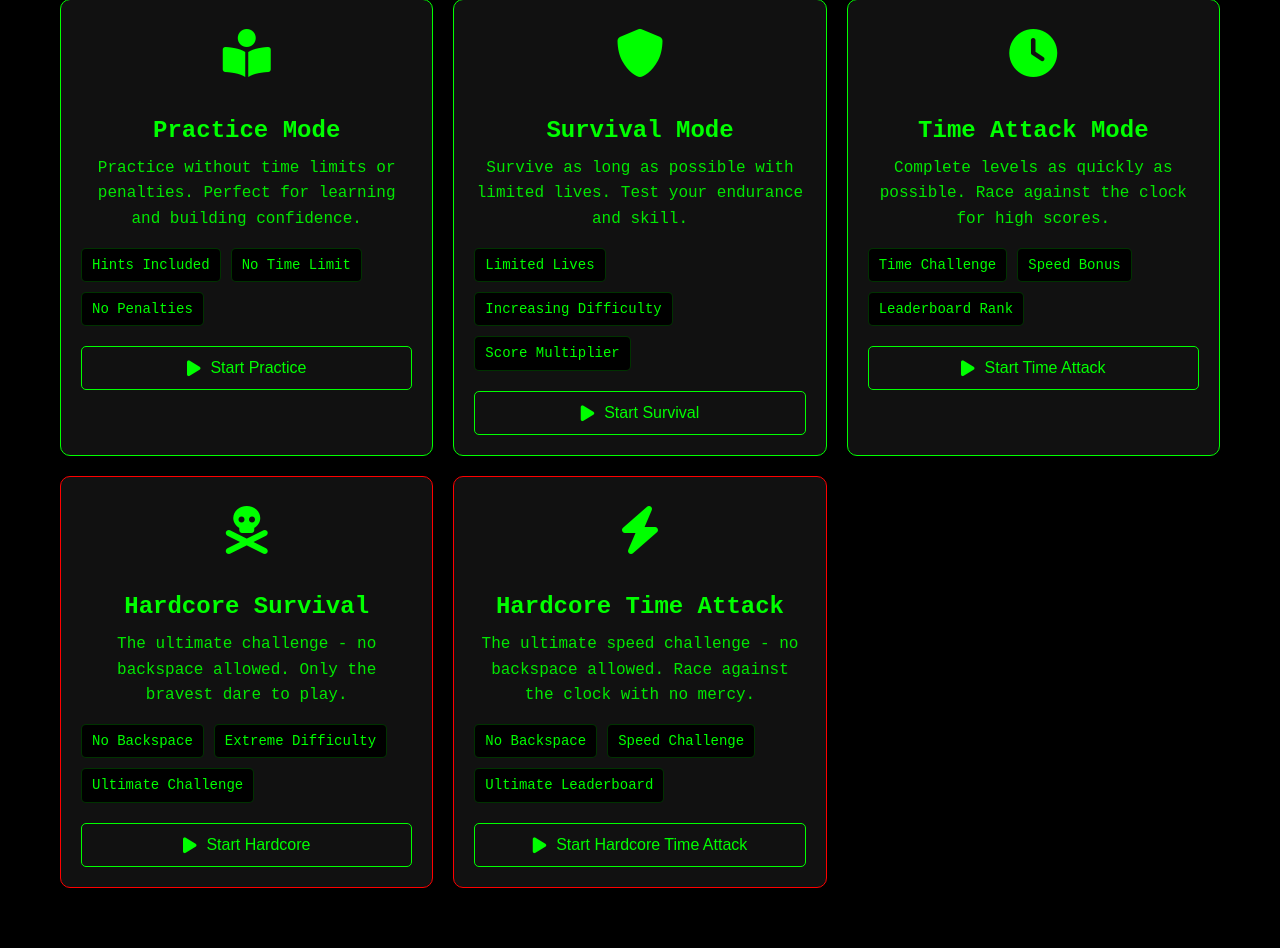
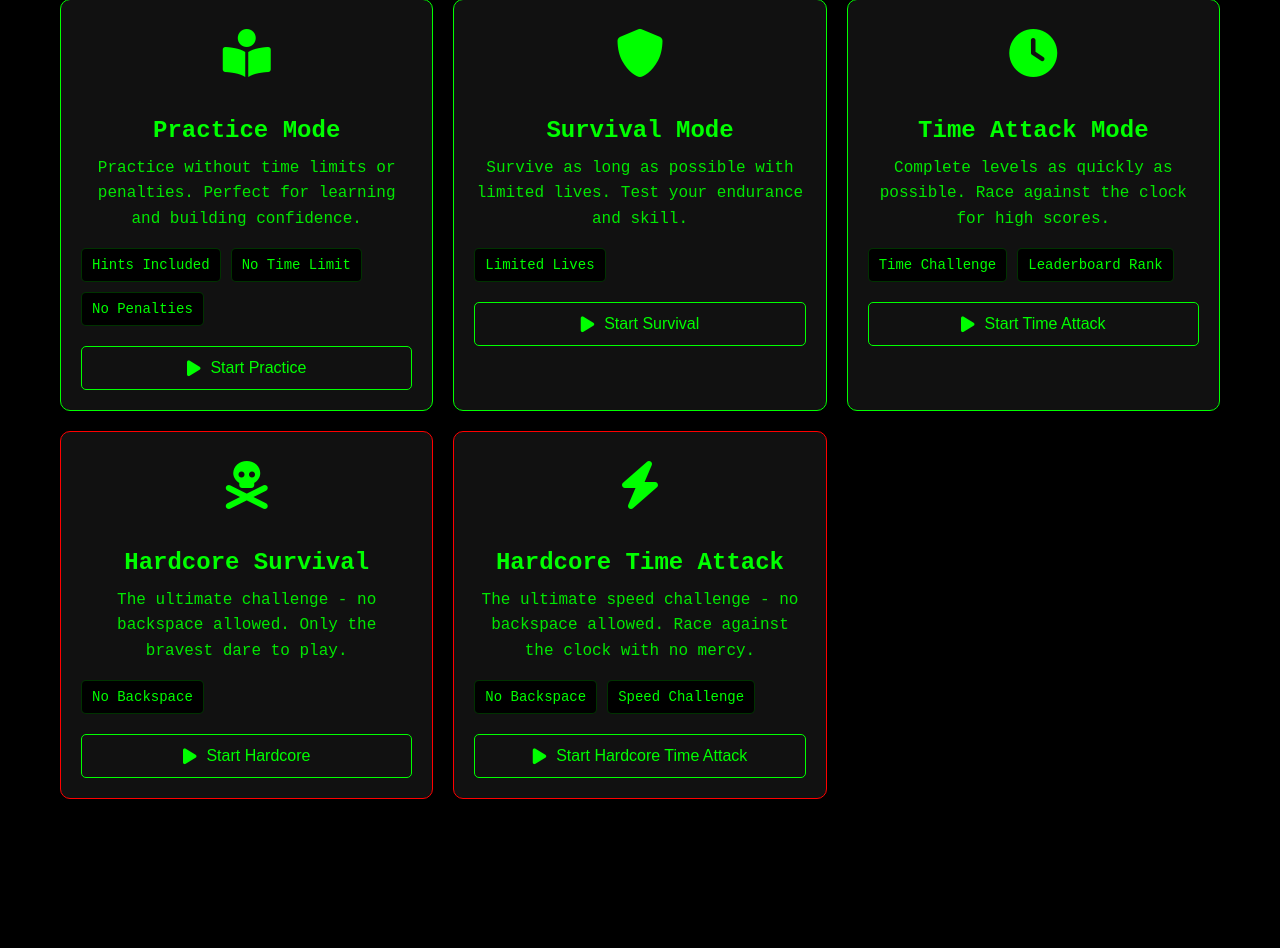
Before and after one commit to DavonGT/linux_gamified, a Django app: page /select_mode/ in a window 1280 px wide. Shown: the part 238-1186 px from the top of the page. After the commit the page ends 1037 px from the top, so only its background shows below. Run offline with Django 5.2, Linux system fonts and the light colour scheme; the visitor is signed in with stand-in values (Sample User, id 1).

Commit message:
polished the overall gameplay

```diff
--- a/game/templates/game/select_mode.html
+++ b/game/templates/game/select_mode.html
@@ -48,8 +48,8 @@
                 <p class="mode-description">Survive as long as possible with limited lives. Test your endurance and skill.</p>
                 <div class="mode-features">
                     <span class="feature">Limited Lives</span>
-                    <span class="feature">Increasing Difficulty</span>
-                    <span class="feature">Score Multiplier</span>
+                    {% comment %} <span class="feature">Increasing Difficulty</span>
+                    <span class="feature">Score Multiplier</span> {% endcomment %}
                 </div>
                 <button class="select-button" onclick="window.location.href='/set_mode/survival/'">
                     <i class="fas fa-play"></i> Start Survival
@@ -65,7 +65,7 @@
                 <p class="mode-description">Complete levels as quickly as possible. Race against the clock for high scores.</p>
                 <div class="mode-features">
                     <span class="feature">Time Challenge</span>
-                    <span class="feature">Speed Bonus</span>
+                    {% comment %} <span class="feature">Speed Bonus</span> {% endcomment %}
                     <span class="feature">Leaderboard Rank</span>
                 </div>
                 <button class="select-button" onclick="window.location.href='/set_mode/time_attack/'">
@@ -82,8 +82,8 @@
                 <p class="mode-description">The ultimate challenge - no backspace allowed. Only the bravest dare to play.</p>
                 <div class="mode-features">
                     <span class="feature">No Backspace</span>
-                    <span class="feature">Extreme Difficulty</span>
-                    <span class="feature">Ultimate Challenge</span>
+                    {% comment %} <span class="feature">Extreme Difficulty</span>
+                    <span class="feature">Ultimate Challenge</span> {% endcomment %}
                 </div>
                 <button class="select-button" onclick="window.location.href='/set_mode/hardcore_survival/'">
                     <i class="fas fa-play"></i> Start Hardcore
@@ -100,7 +100,7 @@
                 <div class="mode-features">
                     <span class="feature">No Backspace</span>
                     <span class="feature">Speed Challenge</span>
-                    <span class="feature">Ultimate Leaderboard</span>
+                    {% comment %} <span class="feature">Ultimate Leaderboard</span> {% endcomment %}
                 </div>
                 <button class="select-button" onclick="window.location.href='/set_mode/hardcore_time_attack/'">
                     <i class="fas fa-play"></i> Start Hardcore Time Attack
```
Also changed, not shown: game/templates/base.html (added, +17 -0 lines), game/templates/game/game.html (+10 -15 lines), game/templates/game/practice.html (+10 -12 lines).
